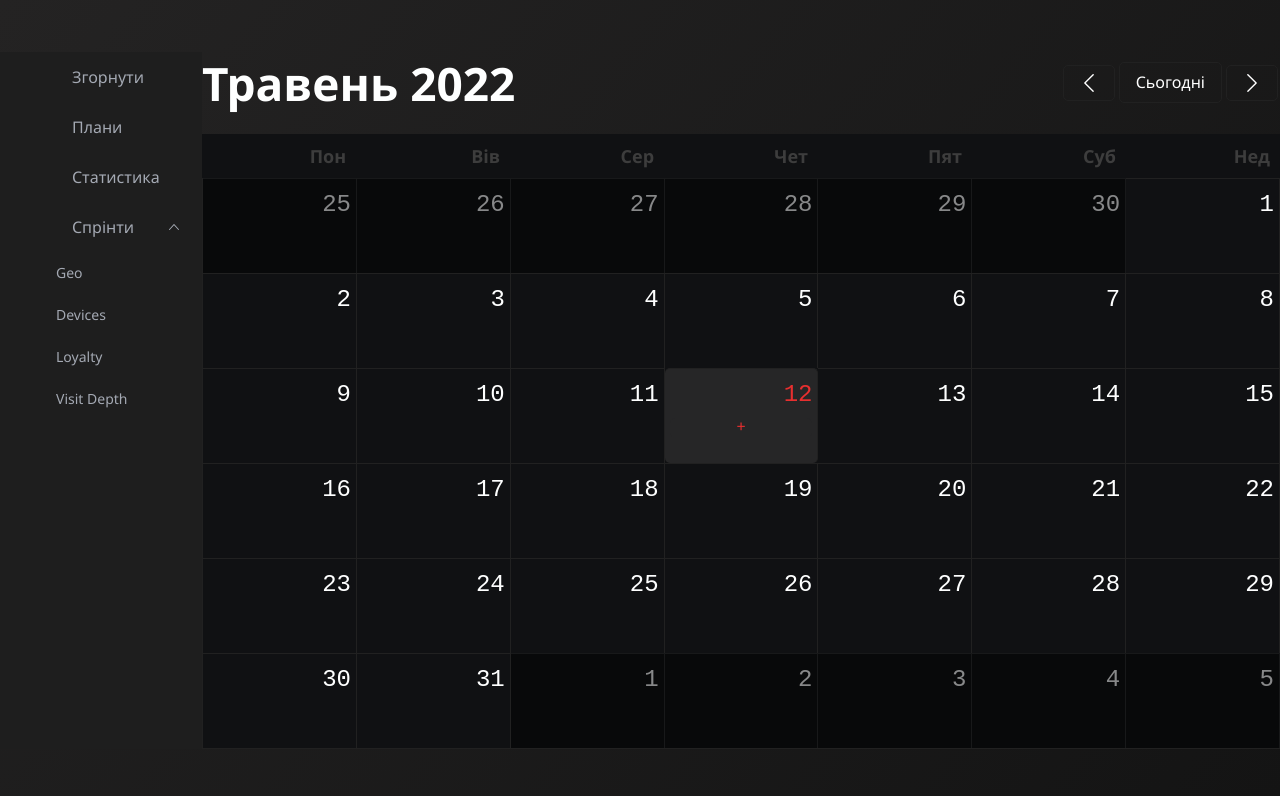
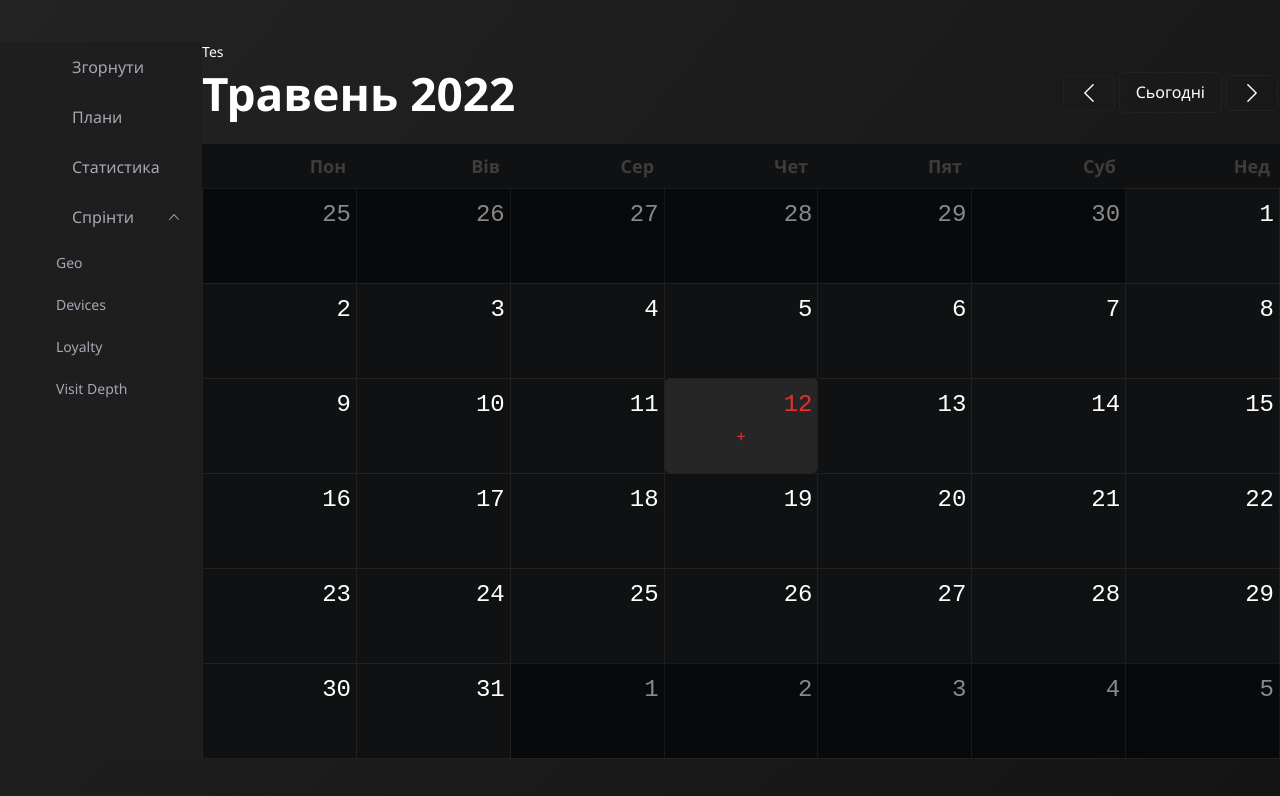
Before and after one commit to Maximuson/my-day, a React (Create React App) app: page / in a window 1280 px wide. Shown: the top 796 px of the page. Built offline with nearby package versions, Linux system fonts and the light colour scheme; some icons are missing.

Commit message:
edited in gitpod

```diff
--- a/src/App.js
+++ b/src/App.js
@@ -46,6 +46,7 @@ function App() {
     <div className="app">
       <Header />
       <main className="main">
+        <p>Tes</p>
         <Calendar />
       </main>
     </div>
```
Also changed, not shown: .gitpod.yml (added).
